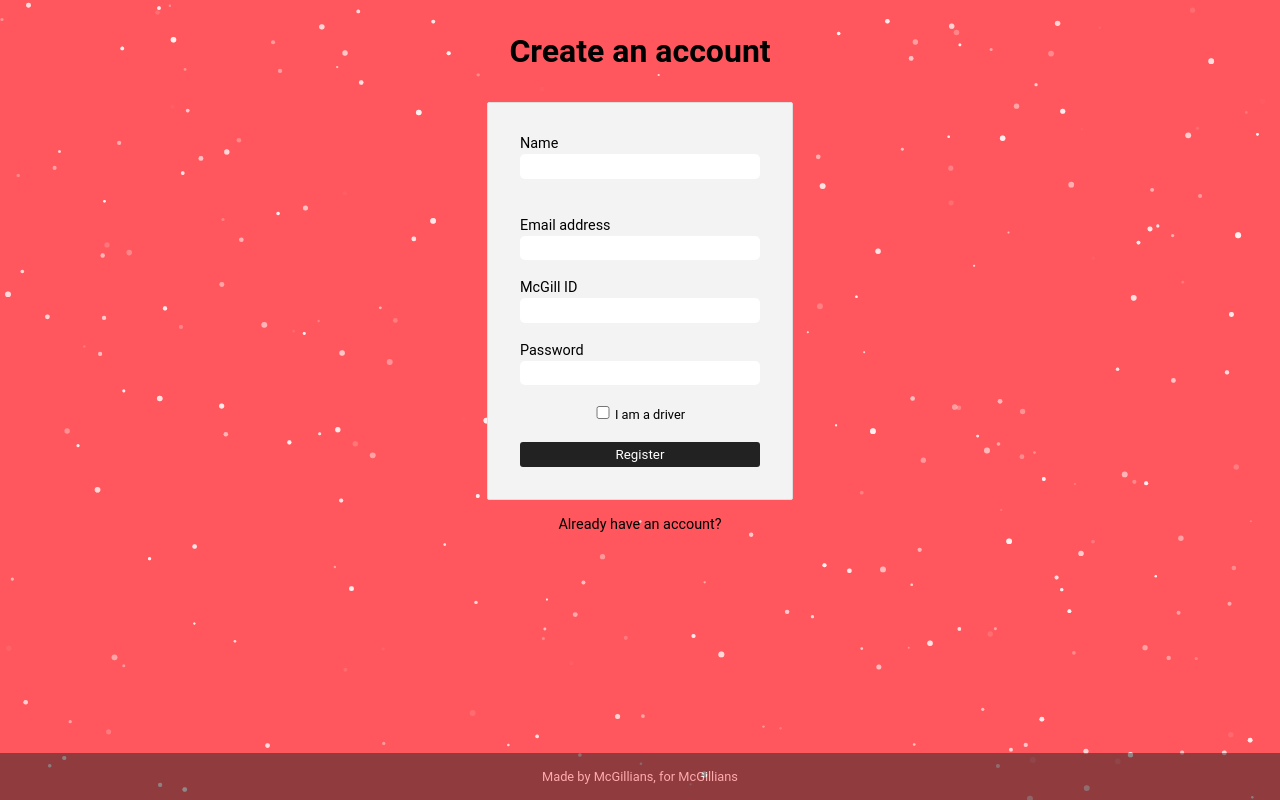
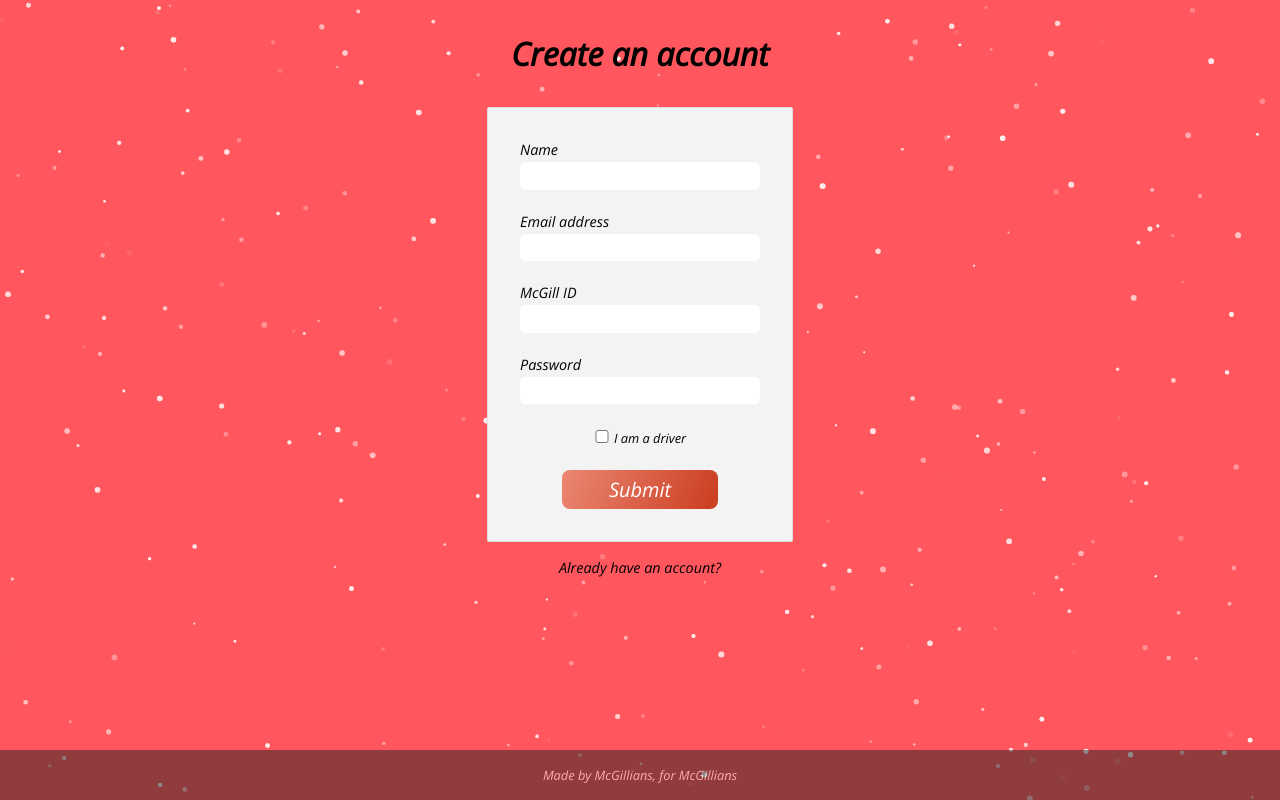
Before and after one commit to YazdanZ/McGill-ECSE428-Project, a React (Create React App) app in the folder frontend/: page / in a window 1280 px wide. Built offline with nearby package versions, Linux system fonts and the light colour scheme.

Commit message:
Button added

```diff
--- a/frontend/package.json
+++ b/frontend/package.json
@@ -6,6 +6,7 @@
     "@testing-library/jest-dom": "^5.16.5",
     "@testing-library/react": "^13.4.0",
     "@testing-library/user-event": "^13.5.0",
+    "node-sass": "^7.0.3",
     "react": "^18.2.0",
     "react-dom": "^18.2.0",
     "react-router-dom": "^6.8.1",
--- /dev/null
+++ b/frontend/src/components/button/Button.jsx
@@ -0,0 +1,11 @@
+import React from 'react';
+import '../../styles.scss'
+
+function ButtonCustom(props) {
+    return (
+        <button className="button-container" onClick={props.onClick} style={props.style}>
+            {props.title}
+        </button>
+    );
+}
+export default ButtonCustom;
--- a/frontend/src/components/pages/Signup.jsx
+++ b/frontend/src/components/pages/Signup.jsx
@@ -1,6 +1,7 @@
 import React from 'react'
 import ParticlesComponent from '../Particles'
-import '../../App.css'
+import '../../styles.scss'
+import ButtonCustom from '../button/Button'
 
 export default function Signup() {
 
@@ -15,7 +16,6 @@ export default function Signup() {
                         <input type="text" name="name" required/><br/>
                         <label></label><br/>
                     </p>
-                    <br/>
                     <p>
                         <label>Email address</label><br/>
                         <input type="email" name="email" required/><br/>
@@ -36,7 +36,7 @@ export default function Signup() {
                         <label></label><br/>
                     </p>
                     <p>
-                        <button id="sub_btn" type="submit">Register</button>
+                        <ButtonCustom style={{height:"39px", width:"156px", fontSize:"20px"}} title="Submit" id="sub_btn" type="submit"></ButtonCustom>
                     </p>
                 </form>
                 <footer>
--- /dev/null
+++ b/frontend/src/styles.scss
@@ -0,0 +1,333 @@
+@import url('https://fonts.googleapis.com/css2?family=Open+Sans:ital@1&display=swap');
+$font: 'Open Sans', sans-serif;
+$text-color: white;
+$highlighted-text: linear-gradient(112.27deg, #99c8f0 0%, #8877dc 100%);
+$linear2: linear-gradient(112.27deg, #99C8F0 0%, #8877DC 100%);
+$linear1: linear-gradient(114.26deg, #473A88 0%, #D0EAFF 100%);
+$linear_background: linear-gradient(180deg, #181237 0%, #094679 100%);
+$linear_blobs: linear-gradient(114.26deg, rgba(71, 58, 136, 0.1) 0%, #5F8FB7 100%);
+$black: #000000;
+$white: #FFFFFF;
+$purple-blue: #00176A;
+$blue: #094679;
+$purple: #473A88;
+$translucent-white: rgba(255, 255, 255, 0.1);
+$navbar: rgba(255, 255, 255, 0.05);
+$grey: #ADB5BD;
+
+
+//
+.App-header {
+    pointer-events: none;
+    z-index: 0;
+}
+
+* {
+    box-sizing: border-box;
+    margin: 0;
+    padding: 0;
+    font-family: "Roboto", sans-serif
+}
+
+.title {
+    margin-top: 2rem;
+    position: relative;
+    pointer-events: auto;
+
+}
+
+//
+
+
+.App {
+    text-align: center;
+}
+
+
+body {
+    margin: 0 auto
+}
+
+
+
+.centered {
+    margin-top: 2rem;
+    position: relative;
+    padding-top: 10%;
+    pointer-events: auto;
+
+}
+
+.primary-button {
+    margin-top: 5rem;
+    margin-right: 1rem;
+    padding: .6rem;
+    width: 10rem;
+    background: #222;
+    border: none;
+    color: #fff;
+    font-size: 1.2rem;
+    transition: all .5s;
+    cursor: pointer;
+    text-transform: capitalize
+}
+
+.main-title,
+.main-para {
+    color: #f1f1f1
+}
+
+
+p {
+    font-family: $font
+}
+
+.main-title {
+    padding-top: 10rem;
+    font-size: 5rem;
+    font-family: 'Fascinate', cursive;
+    text-transform: uppercase
+}
+
+.main-para {
+    font-size: 2.5rem;
+    text-Transform: capitalize
+}
+
+#reg_btn span {
+    display: inline-block;
+    position: relative;
+    transition: 0.5s;
+}
+
+#logout_btn {
+    position: absolute;
+    top: 0px;
+    right: 0px;
+    padding: 0.4rem;
+    border: 0;
+    background: #222;
+    color: #fff;
+    font-size: 1.2rem;
+}
+
+#logout_btn:hover {
+    background: #333;
+    transition: all .5s
+}
+
+#reg_btn span:after {
+    content: '\00bb';
+    position: absolute;
+    opacity: 0;
+    top: 0;
+    right: -20px;
+    transition: 0.5s;
+}
+
+#reg_btn:hover span {
+    padding-right: 25px;
+}
+
+#reg_btn:hover span:after {
+    opacity: 1;
+    right: 0;
+}
+
+h1 {
+    font-family: $font
+}
+
+h2 {
+    font-weight: 300;
+    font-family: $font
+}
+
+form {
+    display: inline-block;
+    background: #f3f3f3;
+    border: 1px solid #ddd;
+    border-radius: 2px;
+    padding: 2rem;
+    margin: 2rem 0 1rem 0
+}
+
+#user_info_form {
+    display: inline-block;
+    background: #ffffff;
+    border: 4px solid #000000;
+    border-radius: 2px;
+    padding: 2rem;
+    margin: 2rem 0 1rem 0
+}
+
+#info {
+    display: inline-block;
+    text-align: center;
+    position: relative;
+}
+
+form label {
+    float: left;
+    font-size: .9rem;
+    margin: 0;
+    padding: 0;
+    font-family: $font
+}
+
+.right-label {
+    float: right;
+    cursor: pointer
+}
+
+input {
+    width: 15rem;
+    padding: .3rem;
+    border-radius: 5px;
+    outline: none;
+    border: none;
+    font-family: $font
+}
+
+#sub_btn {
+    display: block;
+    width: 100%;
+    padding: .3rem;
+    border: none;
+    background: #222;
+    color: #fff;
+    border-radius: 3px;
+}
+
+#info_btn {
+    display: block;
+    width: 100%;
+    padding: .3rem;
+    border: none;
+    background: #222;
+    color: #fff;
+    border-radius: 3px;
+}
+
+.edit_button_holder {
+    display: inline-block;
+    text-align: center;
+    width: 50%
+}
+
+#sub_btn:hover {
+    background: #333;
+    transition: all .5s
+}
+
+footer p {
+    margin: 0;
+    font-size: .9rem
+}
+
+#checkbox {
+    width: 1rem
+}
+
+form span {
+    font-size: .8rem;
+    font-family: $font
+}
+
+#reset_pass_lbl {
+    float: left
+}
+
+.home-page-title {
+    color: #222
+}
+
+
+.header {
+    font-family: $font;
+    font-weight: 700;
+    font-size: 56px;
+    color: $text-color;
+}
+
+.body-header {
+    font-family: $font;
+    font-weight: 700;
+    font-size: 24px;
+    color: $text-color;
+}
+
+.body {
+    font-family: $font;
+    font-weight: 400;
+    font-size: 16px;
+
+    .link {
+        color: $white;
+    }
+}
+
+.small-body {
+    font-family: $font;
+    font-weight: 400;
+    font-size: 14px;
+}
+
+.highlight-text {
+    background: linear-gradient(112.27deg, #99c8f0 0%, #8877dc 100%);
+    -webkit-background-clip: text;
+    -webkit-text-fill-color: transparent;
+    background-clip: text;
+}
+
+
+@media screen and (min-width: 768px) {
+    .header {
+        font-family: $font;
+        font-weight: 700;
+        font-size: 112px;
+        color: $text-color;
+    }
+
+    .body-header {
+        font-family: $font;
+        font-weight: 700;
+        font-size: 56px;
+        color: $text-color;
+    }
+
+    .body {
+        font-family: $font;
+        font-weight: 400;
+        font-size: 24px;
+    }
+
+}
+
+.button-container {
+    border-width: 0;
+    background-image: linear-gradient(112.27deg, #eb8773, #cc4023, #e98874);
+    border-radius: 8px;
+    color: white;
+    padding: 2px;
+    font-family: $font;
+    font-size: 1px;
+    height: 56px;
+    width: 285px;
+    transition: 0.4s;
+    background-size: 200%;
+    background-position: left;
+    cursor: pointer;
+
+    &:hover {
+        background-position: right;
+    }
+}
+
+@media screen and (min-width: 768px) {
+    .button-container {
+        width: 367px;
+        height: 96px;
+        font-size: 32px;
+    }
+}
```
Also changed, not shown: 1 other file (tests, documents, lock files or other folders).
